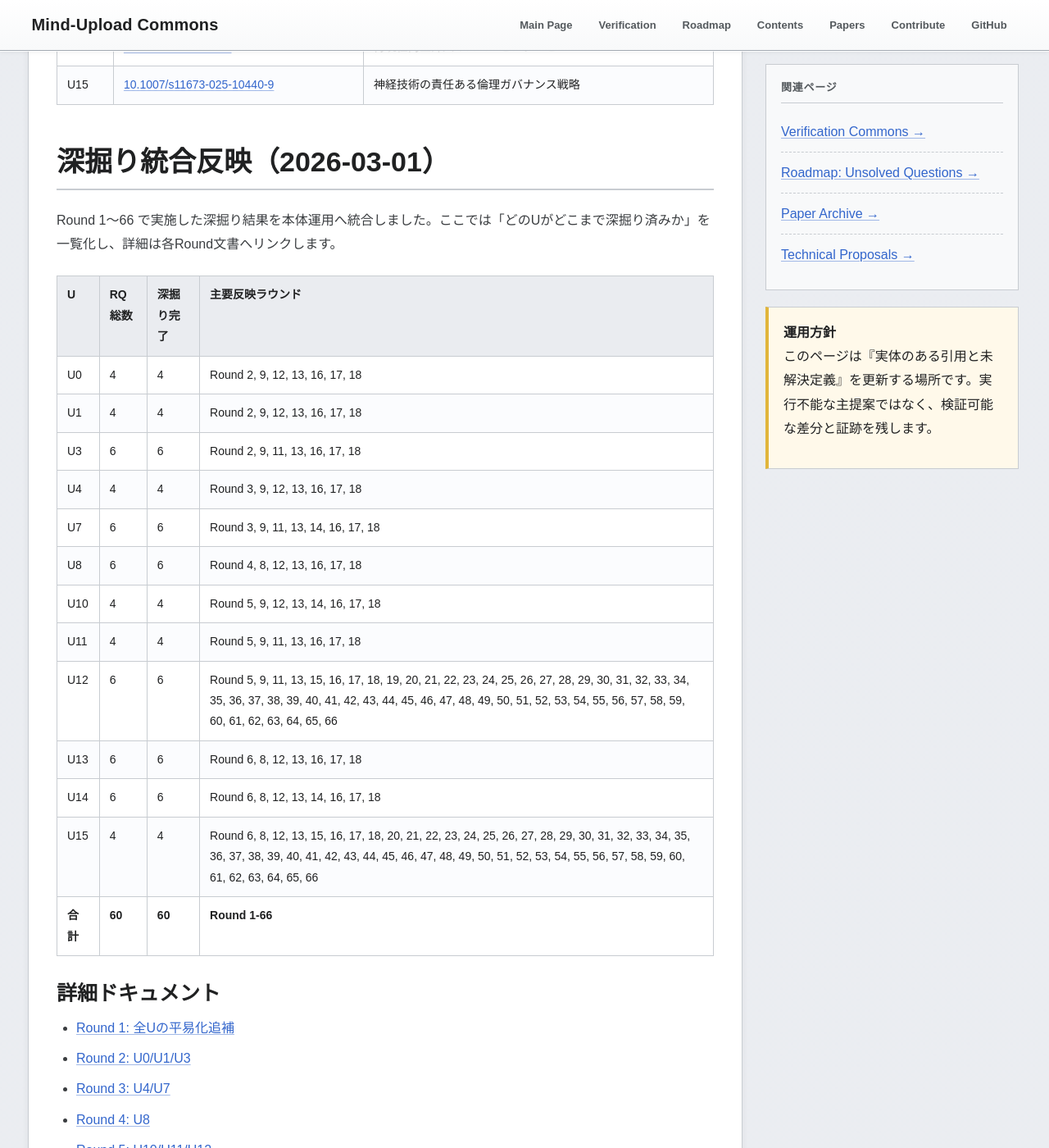
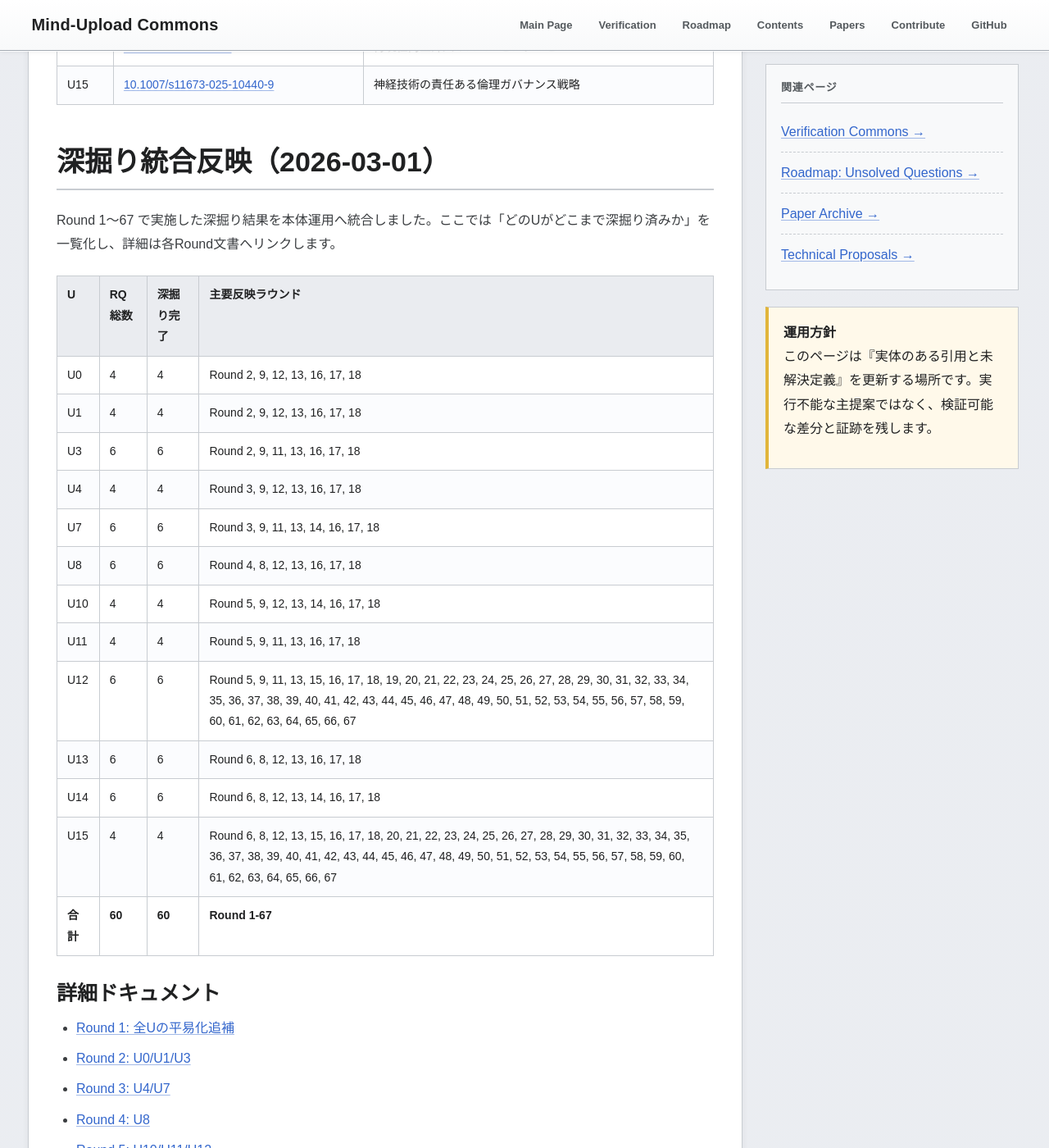
Before and after one commit to yasufumi-nakata/eegflow, a Jekyll site: the page built from research_harvest_50.md, in a window 1280 px wide and 1400 px high, scrolled down 6243 px. Shown: the whole window at 82% size. Built offline with Jekyll 4.4.1, drawn with Linux system fonts in a browser that asks for light colours; some of the changed text lies outside the part shown.

Commit message:
Add Round 67 reclose certification and cooldown watch

```diff
--- a/research_harvest_50.md
+++ b/research_harvest_50.md
@@ -156,7 +156,7 @@
 <section class="section" id="deepening-integration-20260301">
 <h2 class="section-title">深掘り統合反映（2026-03-01）</h2>
 <p>
-Round 1〜66 で実施した深掘り結果を本体運用へ統合しました。ここでは「どのUがどこまで深掘り済みか」を一覧化し、詳細は各Round文書へリンクします。
+Round 1〜67 で実施した深掘り結果を本体運用へ統合しました。ここでは「どのUがどこまで深掘り済みか」を一覧化し、詳細は各Round文書へリンクします。
 </p>
 <table class="data-table">
 <thead><tr><th>U</th><th>RQ総数</th><th>深掘り完了</th><th>主要反映ラウンド</th></tr></thead><tbody>
@@ -168,11 +168,11 @@
 <tr><td>U8</td><td>6</td><td>6</td><td>Round 4, 8, 12, 13, 16, 17, 18</td></tr>
 <tr><td>U10</td><td>4</td><td>4</td><td>Round 5, 9, 12, 13, 14, 16, 17, 18</td></tr>
 <tr><td>U11</td><td>4</td><td>4</td><td>Round 5, 9, 11, 13, 16, 17, 18</td></tr>
-<tr><td>U12</td><td>6</td><td>6</td><td>Round 5, 9, 11, 13, 15, 16, 17, 18, 19, 20, 21, 22, 23, 24, 25, 26, 27, 28, 29, 30, 31, 32, 33, 34, 35, 36, 37, 38, 39, 40, 41, 42, 43, 44, 45, 46, 47, 48, 49, 50, 51, 52, 53, 54, 55, 56, 57, 58, 59, 60, 61, 62, 63, 64, 65, 66</td></tr>
+<tr><td>U12</td><td>6</td><td>6</td><td>Round 5, 9, 11, 13, 15, 16, 17, 18, 19, 20, 21, 22, 23, 24, 25, 26, 27, 28, 29, 30, 31, 32, 33, 34, 35, 36, 37, 38, 39, 40, 41, 42, 43, 44, 45, 46, 47, 48, 49, 50, 51, 52, 53, 54, 55, 56, 57, 58, 59, 60, 61, 62, 63, 64, 65, 66, 67</td></tr>
 <tr><td>U13</td><td>6</td><td>6</td><td>Round 6, 8, 12, 13, 16, 17, 18</td></tr>
 <tr><td>U14</td><td>6</td><td>6</td><td>Round 6, 8, 12, 13, 14, 16, 17, 18</td></tr>
-<tr><td>U15</td><td>4</td><td>4</td><td>Round 6, 8, 12, 13, 15, 16, 17, 18, 20, 21, 22, 23, 24, 25, 26, 27, 28, 29, 30, 31, 32, 33, 34, 35, 36, 37, 38, 39, 40, 41, 42, 43, 44, 45, 46, 47, 48, 49, 50, 51, 52, 53, 54, 55, 56, 57, 58, 59, 60, 61, 62, 63, 64, 65, 66</td></tr>
-<tr><td><strong>合計</strong></td><td><strong>60</strong></td><td><strong>60</strong></td><td><strong>Round 1-66</strong></td></tr>
+<tr><td>U15</td><td>4</td><td>4</td><td>Round 6, 8, 12, 13, 15, 16, 17, 18, 20, 21, 22, 23, 24, 25, 26, 27, 28, 29, 30, 31, 32, 33, 34, 35, 36, 37, 38, 39, 40, 41, 42, 43, 44, 45, 46, 47, 48, 49, 50, 51, 52, 53, 54, 55, 56, 57, 58, 59, 60, 61, 62, 63, 64, 65, 66, 67</td></tr>
+<tr><td><strong>合計</strong></td><td><strong>60</strong></td><td><strong>60</strong></td><td><strong>Round 1-67</strong></td></tr>
 </tbody></table>
 
 <h3>詳細ドキュメント</h3>
@@ -243,6 +243,7 @@
 <li><a href="research_deepening_round64_2026-03-01.html">Round 64: クローズ一貫性監査と再開兆候監視固定</a></li>
 <li><a href="research_deepening_round65_2026-03-01.html">Round 65: クローズドリフト対応と再開ハンドオフ固定</a></li>
 <li><a href="research_deepening_round66_2026-03-01.html">Round 66: 再開再検証パケットと再クローズ判定ゲート固定</a></li>
+<li><a href="research_deepening_round67_2026-03-01.html">Round 67: 再クローズ認証台帳と再開クールダウン監視固定</a></li>
 </ul>
 
 <h3>整合性監査（証跡）</h3>
@@ -638,6 +639,12 @@
 Round 66 の再開再検証パケットと再クローズ判定ゲート固定は
 <a href="automation/rq_regulation_reopen_revalidation_packet_round66_2026-03-01.csv" target="_blank">rq_regulation_reopen_revalidation_packet_round66_2026-03-01.csv</a>（問い別再開再検証パケット）と
 <a href="automation/rq_regulation_reclose_decision_gate_round66_2026-03-01.csv" target="_blank">rq_regulation_reclose_decision_gate_round66_2026-03-01.csv</a>（問い別再クローズ判定ゲート）
+に記録しています。
+</p>
+<p class="small">
+Round 67 の再クローズ認証台帳と再開クールダウン監視固定は
+<a href="automation/rq_regulation_reclose_certification_ledger_round67_2026-03-01.csv" target="_blank">rq_regulation_reclose_certification_ledger_round67_2026-03-01.csv</a>（問い別再クローズ認証台帳）と
+<a href="automation/rq_regulation_reopen_cooldown_watch_round67_2026-03-01.csv" target="_blank">rq_regulation_reopen_cooldown_watch_round67_2026-03-01.csv</a>（問い別再開クールダウン監視）
 に記録しています。
 </p>
 </section>
```
Also changed, not shown: automation/rq_regulation_reclose_certification_ledger_round67_2026-03-01.csv (added, +11 -0 lines), automation/rq_regulation_reopen_cooldown_watch_round67_2026-03-01.csv (added, +11 -0 lines), research_deepening_continue_guide_2026-03-01.md (+6 -2 lines), research_deepening_round67_2026-03-01.md (added, +64 -0 lines).
